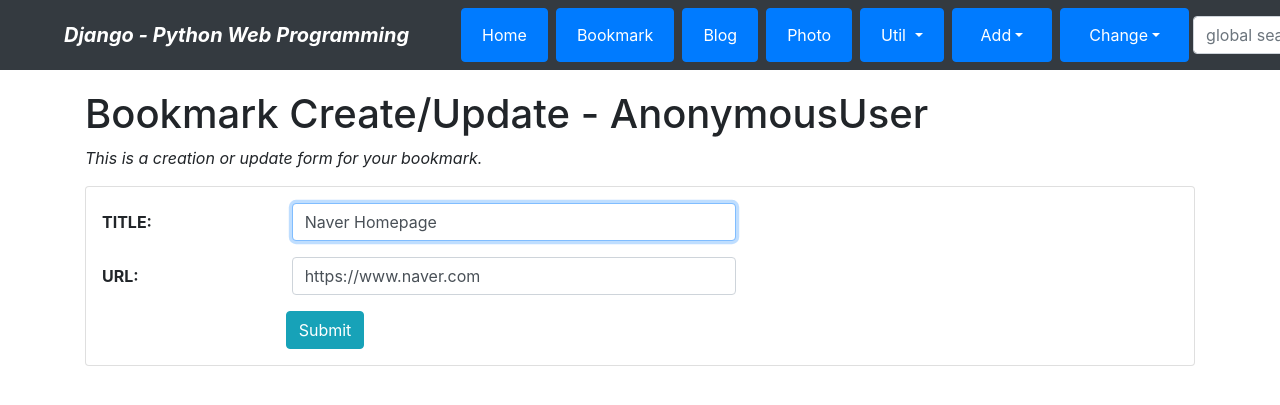
After one commit to gayong-song/vDjBook, a Django app: page /bookmark/1/update/ in a window 1280 px wide. The commit adds this page. Shown: the top 405 px of the page. Run offline with Django 3.2, Linux system fonts and the light colour scheme; data comes from the database, SQL or seed files in the repository; both versions use the stored data as it was after the commit; parts of the project's set-up code (start-up, migrations or seed data) failed here and were passed over; some libraries are stand-ins or nearby versions.

Commit message:
Chapter11 contents edit functionality
For Bookmark and Blog apps

```diff
--- a/ch99/blog/admin.py
+++ b/ch99/blog/admin.py
@@ -7,7 +7,7 @@ from blog.models import Post
 class PostAdmin(admin.ModelAdmin):
     list_display = ('id', 'title', 'modify_dt', 'tag_list')
     list_filter = ('modify_dt',)
-    search_fiels = ('title', 'content')
+    search_fields = ('title', 'content')
     prepopulated_fields = {'slug': ('title',)}
 
     def get_queryset(self, request):
--- a/ch99/blog/urls.py
+++ b/ch99/blog/urls.py
@@ -35,4 +35,20 @@ urlpatterns = [
 
     #Example: /blog/search/
     path('search/', views.SearchFormView.as_view(), name='search'),
+
+    # Example: /blog/add/
+    path('add/',
+         views.PostCreateView.as_view(), name="add",
+    ),
+
+    # Example: /blog/change/
+    path('change/',
+         views.PostChangeLV.as_view(), name="change",
+    ),
+
+    #Example: /blog/99/update/
+    path('<int:pk>/update/', views.PostUpdateView.as_view(), name="update",),
+
+    #Example: /blog/99/delete/
+    path('<int:pk>/delete/', views.PostDeleteView.as_view(), name="delete", ),
 ]
--- a/ch99/bookmark/models.py
+++ b/ch99/bookmark/models.py
@@ -1,9 +1,11 @@
 from django.db import models
+from django.contrib.auth.models import User
 
 # Create your models here.
 class Bookmark(models.Model):
     title = models.CharField('TITLE',max_length=100,blank=True)
     url = models.URLField('URL',unique=True)
+    owner = models.ForeignKey(User, on_delete=models.CASCADE, blank=True, null=True)
 
     def __str__(self):
         return self.title
--- /dev/null
+++ b/ch99/bookmark/templates/bookmark/bookmark_form.html
@@ -0,0 +1,39 @@
+{% extends "base.html" %}
+{% load widget_tweaks %}
+
+{% block title %}bookmark_form.html{% endblock %}
+
+{% block content %}
+    <h1>Bookmark Create/Update - {{user}}</h1>
+    <p class="font-italic">This is a creation or update form for your bookmark.</p>
+
+    {% if form.errors %}
+    <div class="alert alert-danger">
+        <div class="font-weight-bold">Wrong! Please correct the error(s) below.</div>
+        {{ form.errors }}
+    </div>
+    {% endif %}
+
+    <form action="." method="post" class="card pt-3">{% csrf_token %}
+        <div class="form-group row">
+            {{ form.title|add_label_class:"col-form-label col-sm-2 ml-3 font-weight-bold" }}
+            <div class="col-sm-5">
+                {{ form.title|add_class:"form-control"|attr:"autofocus" }}
+            </div>
+        </div>
+
+        <div class="form-group row">
+            {{ form.url|add_label_class:"col-form-label col-sm-2 ml-3 font-weight-bold" }}
+            <div class="col-sm-5">
+                {{ form.url|add_class:"form-control" }}
+            </div>
+        </div>
+
+        <div class="form-group">
+            <div class="offset-sm-2 col-sm-5">
+                <input type="submit" value="Submit" class="btn btn-info"/>
+            </div>
+        </div>
+    </form>
+
+{% endblock %}
--- a/ch99/bookmark/urls.py
+++ b/ch99/bookmark/urls.py
@@ -1,8 +1,24 @@
 from django.urls import path
-from bookmark.views import BookmarkLV, BookmarkDV
+#from bookmark.views import BookmarkLV, BookmarkDV
+from bookmark import views
 
 app_name = 'bookmark'
 urlpatterns = [
-    path('', BookmarkLV.as_view(), name='index'),
-    path('<int:pk>/', BookmarkDV.as_view(), name='detail'),
+    # path('', BookmarkLV.as_view(), name='index'),
+    # path('<int:pk>/', BookmarkDV.as_view(), name='detail'),
+    path('', views.BookmarkLV.as_view(), name='index'),
+    path('<int:pk>/', views.BookmarkDV.as_view(), name='detail'),
+
+    # Example: /bookmark/add/
+    path('add/', views.BookmarkCreateView.as_view(), name="add",),
+
+    # Example: /bookmark/change/
+    path('change/', views.BookmarkChangeLV.as_view(), name="change",),
+
+    # Example: /bookmark/99/update/
+    path('<int:pk>/update/', views.BookmarkUpdateView.as_view(), name="update",),
+
+    # Example: /bookmark/99/delete/
+    path('<int:pk>/delete/', views.BookmarkDeleteView.as_view(), name="delete",),
+
 ]
--- a/ch99/bookmark/views.py
+++ b/ch99/bookmark/views.py
@@ -1,6 +1,10 @@
 #from django.shortcuts import render
 from django.views.generic import ListView, DetailView
 from bookmark.models import Bookmark
+from django.views.generic import CreateView, UpdateView, DeleteView
+from django.contrib.auth.mixins import LoginRequiredMixin
+from django.urls import reverse_lazy
+from mysite.views import OwnerOnlyMixin
 
 # Create your views here.
 
@@ -9,3 +13,27 @@ class BookmarkLV(ListView):
 
 class BookmarkDV(DetailView):
     model = Bookmark
+
+class BookmarkCreateView(LoginRequiredMixin, CreateView):
+    model = Bookmark
+    fields = ['title', 'url']
+    success_url = reverse_lazy('bookmark:index')
+
+    def form_valid(self, form):
+        form.instance.owner = self.request.user
+        return super().form_valid(form)
+
+class BookmarkChangeLV(LoginRequiredMixin, ListView):
+    template_name = 'bookmark/bookmark_change_list.html'
+
+    def get_queryset(self):
+        return Bookmark.objects.filter(owner=self.request.user)
+
+class BookmarkUpdateView(OwnerOnlyMixin, UpdateView):
+    model = Bookmark
+    fields = ['title', 'url']
+    success_url = reverse_lazy('bookmark:index')
+
+class BookmarkDeleteView(OwnerOnlyMixin, DeleteView):
+    model = Bookmark
+    success_url = reverse_lazy('bookmark:index')
--- a/ch99/mysite/views.py
+++ b/ch99/mysite/views.py
@@ -2,6 +2,8 @@ from django.views.generic import TemplateView
 from django.views.generic import CreateView
 from django.contrib.auth.forms import UserCreationForm
 from django.urls import reverse_lazy
+
+from django.contrib.auth.mixins import AccessMixin
 
 class HomeView(TemplateView):
     template_name = 'home.html'
@@ -13,3 +15,13 @@ class UserCreateView(CreateView):
 
 class UserCreateDoneTV(TemplateView):
     template_name = 'registration/register_done.html'
+
+class OwnerOnlyMixin(AccessMixin):
+    raise_exception = True
+    permission_denied_message = "Owner only can update/delete the object"
+
+def dispatch(self, request, *args, **kwargs):
+    obj = self.get_object()
+    if request.uesr != obj.owner:
+        return self.handle_no_permission()
+    return super().dispatch(request, *args, **kwargs)
--- a/ch99/templates/base.html
+++ b/ch99/templates/base.html
@@ -44,6 +44,26 @@
                   </div>
                 </li>
               </ul>
+              <li class="nav-item dropdown mx-1 btn btn-primary">
+                <a class="nav-link dropdown-toggle text-white" href="#" data-toggle="dropdown">Add</a>
+                <div class="dropdown-menu">
+                  <a class="dropdown-item" href="{% url 'bookmark:add' %}">Bookmark</a>
+                  <a class="dropdown-item" href="{% url 'blog:add' %}">Post</a>
+                  <div class="dropdown-divider"></div>
+                  <a class="dropdown-item" href="">Album</a>
+                  <a class="dropdown-item" href="">Photo</a>
+                </div>
+              </li>
+              <li class="nav-item dropdown mx-1 btn btn-primary">
+                <a class="nav-link dropdown-toggle text-white" href="#" data-toggle="dropdown">Change</a>
+                <div class="dropdown-menu">
+                  <a class="dropdown-item" href="{% url 'bookmark:change' %}">Bookmark</a>
+                  <a class="dropdown-item" href="{% url 'blog:change' %}">Post</a>
+                  <div class="dropdown-divider"></div>
+                  <a class="dropdown-item" href="">Album</a>
+                  <a class="dropdown-item" href="">Photo</a>
+                </div>
+              </li>
               <form class="form-inline my-2" action="" method="post">{% csrf_token %}
                 <input class="form-control mr-sm-2" type="search" placeholder="global search" name="search_word">
               </form>
```
Also changed, not shown: ch99/blog/models.py (+7 -0 lines), ch99/blog/templates/blog/post_change_list.html (added, +28 -0 lines), ch99/blog/templates/blog/post_confirm_delete.html (added, +10 -0 lines), ch99/blog/templates/blog/post_form.html (added, +59 -0 lines), ch99/blog/views.py (+33 -0 lines), ch99/bookmark/templates/bookmark/bookmark_change_list.html (added, +33 -0 lines), ch99/bookmark/templates/bookmark/bookmark_confirm_delete.html (added, +11 -0 lines), ch99/templates/403.html (added, +9 -0 lines), ch99/blog/migrations/0003_post_owner.py (added), ch99/bookmark/migrations/0002_bookmark_owner.py (added), ch99/db.sqlite3.
